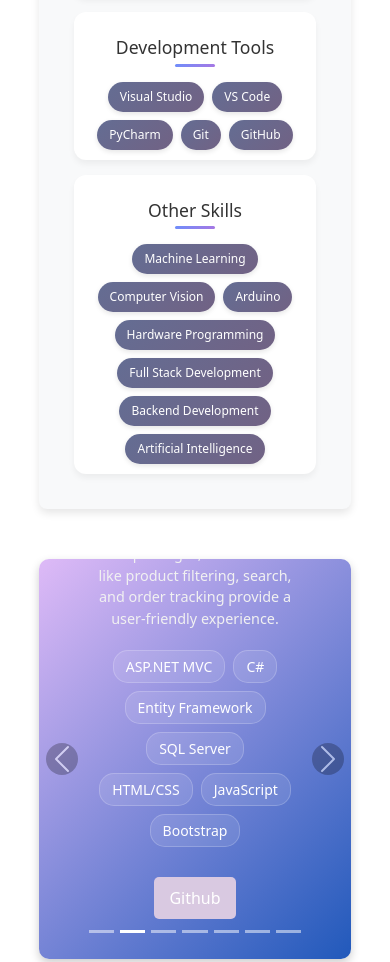
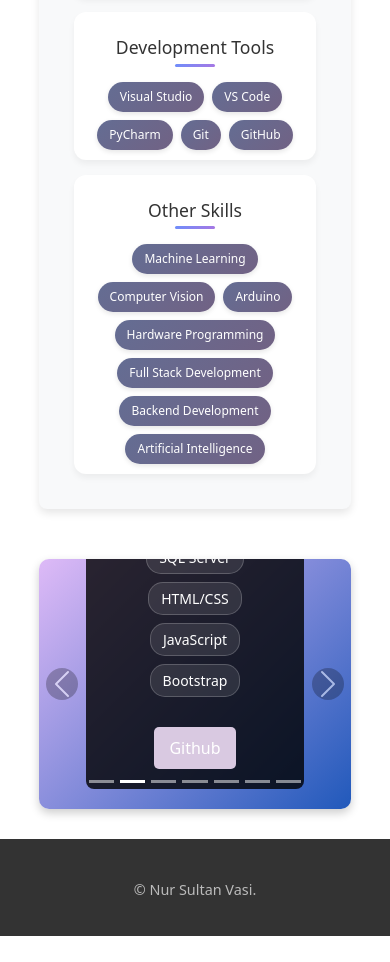
Before and after one commit to nursvasi/Personal-Website, a plain HTML site: page index.html in a window 390 px wide. Shown: the part 3406-4368 px from the top of the page. After the commit the page ends 4342 px from the top, so only its background shows below. Drawn offline with nearby package versions, Linux system fonts and the light colour scheme.

Commit message:
Update style.css

```diff
--- a/style.css
+++ b/style.css
@@ -250,15 +250,38 @@ h1 {
 /* Responsive Düzenlemeler */
 @media (max-width: 768px) {
     .carousel-caption {
-        padding: 10px;
+        position: relative;
+        background: rgba(0,0,0,0.8);
+        padding: 15px;
+        left: 0;
+        right: 0;
     }
 
     .carousel-caption h5 {
-        font-size: 1.5rem;
+        font-size: 18px;
+        margin-bottom: 10px;
     }
 
     .carousel-caption p {
-        font-size: 0.9rem;
+        font-size: 14px;
+        line-height: 1.4;
+    }
+
+    .tech-stack {
+        gap: 6px;
+    }
+
+    .tech-badge {
+        font-size: 12px;
+        padding: 4px 8px;
+    }
+
+    .carousel-item {
+        height: auto;
+    }
+
+    .carousel-item .d-block {
+        height: 250px !important;  /* Mobilde daha küçük resim yüksekliği */
     }
 }
 /* Teknoloji rozetleri */
```
